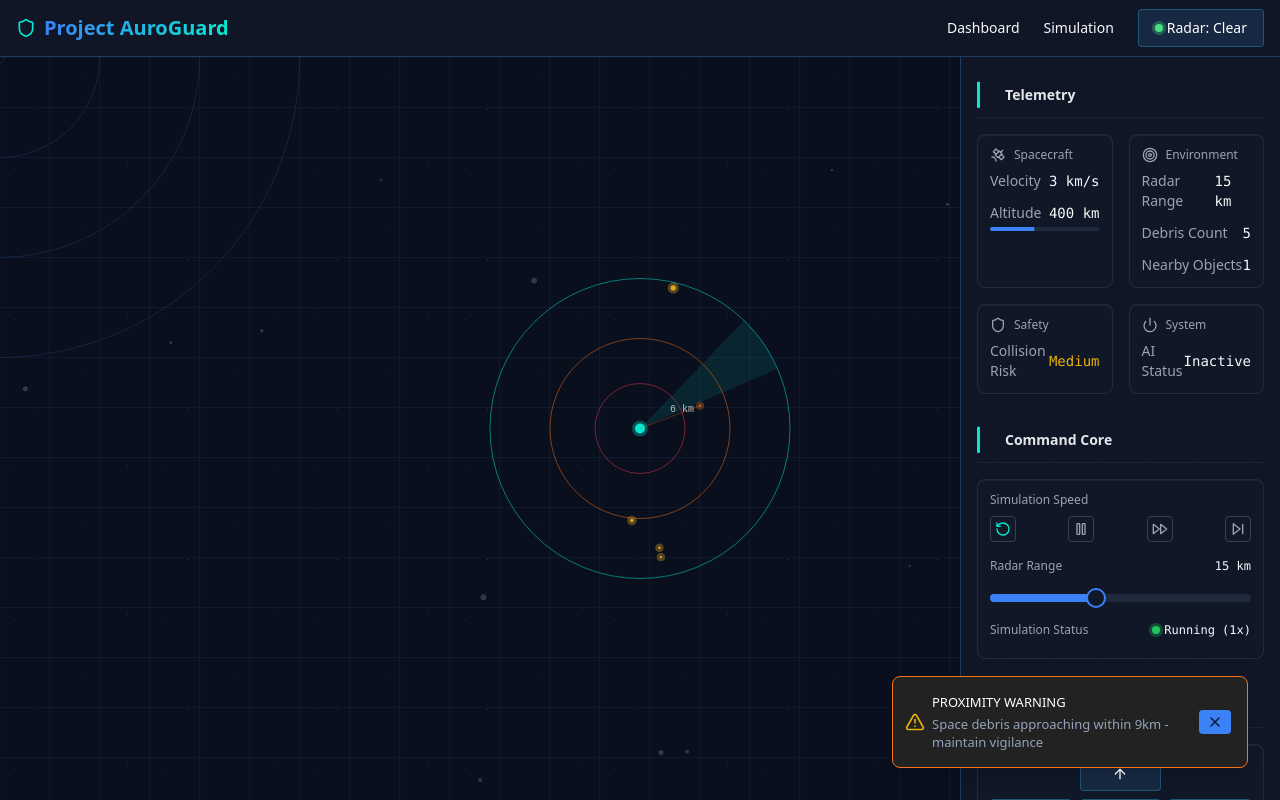
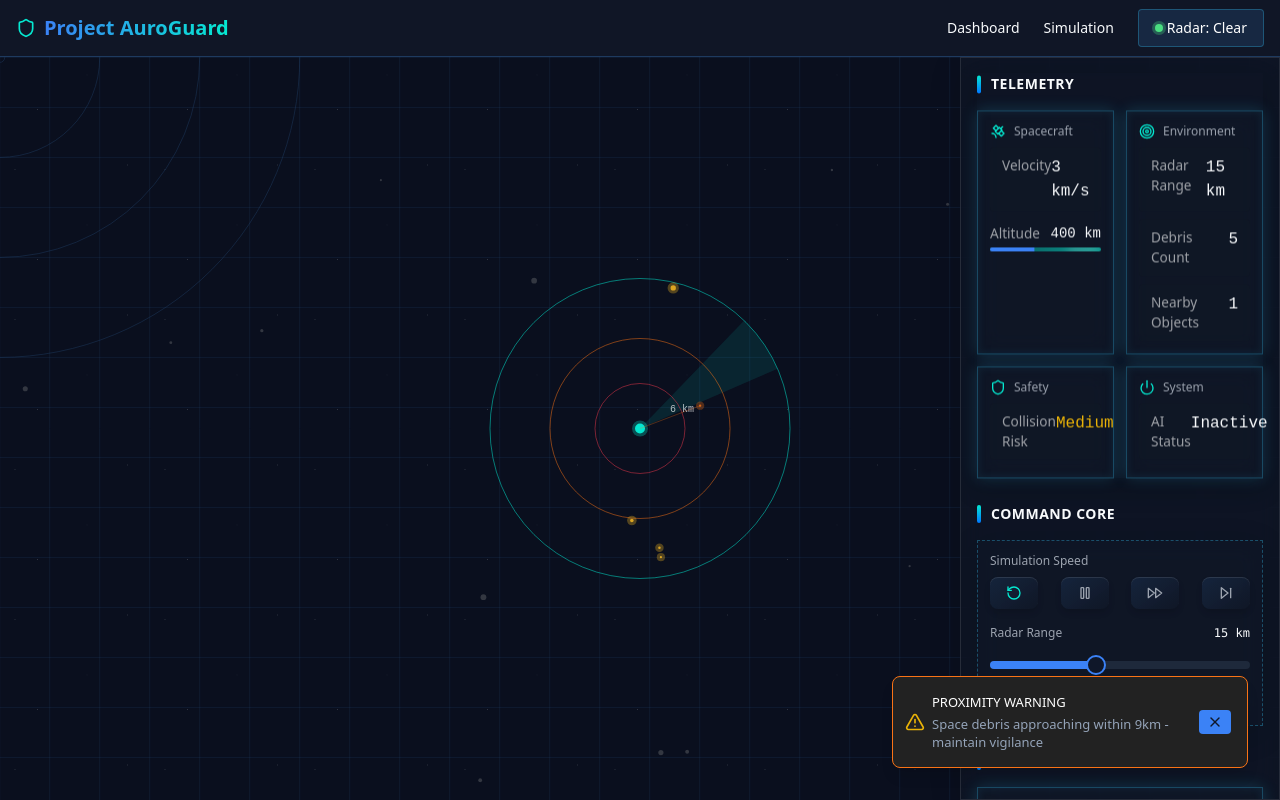
Before and after one commit to james-tiger/AuroGuard_V3, a React (Vite) app: page /simulation in a window 1280 px wide. Built offline with nearby package versions, Linux system fonts and the light colour scheme.

Commit message:
Refactor simulation for modernization
Update simulation components for a more modern look and feel.

```diff
--- a/src/index.css
+++ b/src/index.css
@@ -217,3 +217,125 @@
   50% { transform: scale(1.5); opacity: 0.1; }
   100% { transform: scale(1); opacity: 0.4; }
 }
+
+/* Modern UI Enhancements */
+.glassmorphism {
+  background: rgba(17, 24, 39, 0.7);
+  backdrop-filter: blur(12px);
+  border: 1px solid rgba(255, 255, 255, 0.1);
+  box-shadow: 0 8px 32px rgba(0, 0, 0, 0.1);
+}
+
+.neo-button {
+  background: linear-gradient(145deg, rgba(30, 58, 95, 0.4), rgba(17, 24, 39, 0.6));
+  border: none;
+  border-radius: 8px;
+  padding: 0.5rem 1rem;
+  color: white;
+  position: relative;
+  overflow: hidden;
+  transition: all 0.3s ease;
+  box-shadow: 0 4px 6px rgba(0, 0, 0, 0.1),
+              inset 0 1px 0 rgba(255, 255, 255, 0.1);
+}
+
+.neo-button:hover {
+  background: linear-gradient(145deg, rgba(51, 195, 240, 0.3), rgba(30, 58, 95, 0.5));
+  box-shadow: 0 6px 12px rgba(0, 0, 0, 0.15),
+              inset 0 1px 0 rgba(255, 255, 255, 0.15);
+  transform: translateY(-1px);
+}
+
+.neo-button:active {
+  transform: translateY(1px);
+  box-shadow: 0 2px 4px rgba(0, 0, 0, 0.1),
+              inset 0 1px 0 rgba(255, 255, 255, 0.05);
+}
+
+.glow-border {
+  border: 1px solid rgba(51, 195, 240, 0.3);
+  box-shadow: 0 0 15px rgba(51, 195, 240, 0.2),
+              inset 0 0 8px rgba(51, 195, 240, 0.1);
+  transition: all 0.3s ease;
+}
+
+.glow-border:hover {
+  border-color: rgba(51, 195, 240, 0.6);
+  box-shadow: 0 0 20px rgba(51, 195, 240, 0.4),
+              inset 0 0 12px rgba(51, 195, 240, 0.2);
+}
+
+.dash-border {
+  position: relative;
+  border: 1px dashed rgba(51, 195, 240, 0.3);
+  animation: border-pulse 3s infinite linear;
+}
+
+@keyframes border-pulse {
+  0% { border-color: rgba(51, 195, 240, 0.2); }
+  50% { border-color: rgba(51, 195, 240, 0.6); }
+  100% { border-color: rgba(51, 195, 240, 0.2); }
+}
+
+.floating-panel {
+  animation: float 6s ease-in-out infinite;
+  box-shadow: 0 10px 25px rgba(0, 0, 0, 0.2);
+}
+
+@keyframes float {
+  0% { transform: translateY(0px); }
+  50% { transform: translateY(-10px); }
+  100% { transform: translateY(0px); }
+}
+
+.section-title {
+  position: relative;
+  padding-left: 14px;
+  font-weight: 600;
+  letter-spacing: 0.5px;
+  text-transform: uppercase;
+  font-size: 14px;
+}
+
+.section-title::before {
+  content: '';
+  position: absolute;
+  left: 0;
+  top: 50%;
+  transform: translateY(-50%);
+  width: 4px;
+  height: 18px;
+  background: linear-gradient(to bottom, #05e9d1, #0077ff);
+  border-radius: 2px;
+}
+
+.data-cell {
+  display: flex;
+  justify-content: space-between;
+  padding: 8px 12px;
+  border-radius: 4px;
+  background: rgba(17, 24, 39, 0.5);
+  margin-bottom: 6px;
+  transition: all 0.2s ease;
+}
+
+.data-cell:hover {
+  background: rgba(30, 58, 95, 0.5);
+}
+
+.data-value {
+  font-family: 'Courier New', monospace;
+  font-weight: 500;
+}
+
+.data-label {
+  color: rgba(255, 255, 255, 0.6);
+  font-size: 0.85rem;
+}
+
+.highlight-text {
+  background: linear-gradient(90deg, #05e9d1, #0077ff);
+  -webkit-background-clip: text;
+  -webkit-text-fill-color: transparent;
+  font-weight: 600;
+}
--- a/src/pages/Simulation.tsx
+++ b/src/pages/Simulation.tsx
@@ -151,10 +151,10 @@ const Simulation = () => {
       {/* Collision warning alert */}
       {showWarning && (
         <div className="absolute top-4 left-4 right-4 z-20">
-          <Alert variant="destructive" className="border-red-600 bg-red-900/40 text-white animate-pulse">
+          <Alert variant="destructive" className="border-red-600 bg-red-900/40 text-white animate-pulse glassmorphism">
             <div className="flex justify-between items-start">
               <div>
-                <AlertTitle className="text-red-200">COLLISION RISK DETECTED</AlertTitle>
+                <AlertTitle className="text-red-200 highlight-text">COLLISION RISK DETECTED</AlertTitle>
                 <AlertDescription>
                   Critical proximity warning! Space debris detected within {Math.round(radarRange * 0.3)}km range.
                 </AlertDescription>
@@ -173,76 +173,67 @@ const Simulation = () => {
       )}
 
       {/* Right sidebar with controls */}
-      <div className="absolute top-0 right-0 bottom-0 w-80 bg-space-panel bg-opacity-90 border-l border-space-grid overflow-y-auto z-10">
+      <div className="absolute top-0 right-0 bottom-0 w-80 glassmorphism border-l border-space-grid overflow-y-auto z-10">
         <div className="p-4 space-y-6">
           {/* Telemetry Section */}
-          <div className="space-y-4">
-            <div className="tech-panel-header">
-              <h2 className="text-sm font-semibold text-gray-200 pl-3">Telemetry</h2>
+          <div className="space-y-4 floating-panel">
+            <div className="section-title">
+              Telemetry
             </div>
 
             {/* Spacecraft Data */}
-            <div className="grid grid-cols-2 gap-4">
-              <div className="tech-panel p-3">
+            <div className="grid grid-cols-2 gap-3">
+              <div className="glassmorphism p-3 glow-border">
                 <div className="flex items-center gap-2 mb-2">
-                  <Satellite className="h-4 w-4 text-gray-400" />
+                  <Satellite className="h-4 w-4 text-space-accent" />
                   <span className="text-xs text-gray-400">Spacecraft</span>
                 </div>
                 <div className="space-y-3">
-                  <div>
-                    <div className="flex justify-between items-center text-sm">
-                      <span className="text-gray-400">Velocity</span>
-                      <span className="font-mono">{telemetry.spacecraft.velocity} km/s</span>
-                    </div>
+                  <div className="data-cell">
+                    <span className="data-label">Velocity</span>
+                    <span className="data-value">{telemetry.spacecraft.velocity} km/s</span>
                   </div>
                   <div>
-                    <div className="flex justify-between items-center text-sm">
-                      <span className="text-gray-400">Altitude</span>
-                      <span className="font-mono">{telemetry.spacecraft.altitude} km</span>
+                    <div className="flex justify-between items-center text-sm mb-1">
+                      <span className="data-label">Altitude</span>
+                      <span className="data-value">{telemetry.spacecraft.altitude} km</span>
                     </div>
-                    <Progress value={telemetry.spacecraft.altitude / 10} className="h-1 mt-1" />
+                    <Progress value={telemetry.spacecraft.altitude / 10} className="h-1 mt-1 tech-progress-bar" />
                   </div>
                 </div>
               </div>
 
-              <div className="tech-panel p-3">
+              <div className="glassmorphism p-3 glow-border">
                 <div className="flex items-center gap-2 mb-2">
-                  <Target className="h-4 w-4 text-gray-400" />
+                  <Target className="h-4 w-4 text-space-accent" />
                   <span className="text-xs text-gray-400">Environment</span>
                 </div>
-                <div className="space-y-3">
-                  <div>
-                    <div className="flex justify-between items-center text-sm">
-                      <span className="text-gray-400">Radar Range</span>
-                      <span className="font-mono">{radarRange} km</span>
+                <div className="space-y-2">
+                  <div className="data-cell">
+                    <span className="data-label">Radar Range</span>
+                    <span className="data-value">{radarRange} km</span>
                   </div>
+                  <div className="data-cell">
+                    <span className="data-label">Debris Count</span>
+                    <span className="data-value">{telemetry.environment.debrisCount}</span>
                   </div>
-                  <div>
-                    <div className="flex justify-between items-center text-sm">
-                      <span className="text-gray-400">Debris Count</span>
-                      <span className="font-mono">{telemetry.environment.debrisCount}</span>
-                    </div>
-                  </div>
-                  <div>
-                    <div className="flex justify-between items-center text-sm">
-                      <span className="text-gray-400">Nearby Objects</span>
-                      <span className="font-mono">{telemetry.environment.nearbyObjects}</span>
-                    </div>
+                  <div className="data-cell">
+                    <span className="data-label">Nearby Objects</span>
+                    <span className="data-value">{telemetry.environment.nearbyObjects}</span>
                   </div>
                 </div>
               </div>
 
-              <div className="tech-panel p-3">
+              <div className="glassmorphism p-3 glow-border">
                 <div className="flex items-center gap-2 mb-2">
-                  <Shield className="h-4 w-4 text-gray-400" />
+                  <Shield className="h-4 w-4 text-space-accent" />
                   <span className="text-xs text-gray-400">Safety</span>
                 </div>
                 <div className="space-y-3">
-                  <div>
-                    <div className="flex justify-between items-center text-sm">
-                      <span className="text-gray-400">Collision Risk</span>
+                  <div className="data-cell">
+                    <span className="data-label">Collision Risk</span>
                     <span
-                        className={`font-mono ${
+                      className={`data-value ${
                         telemetry.safety.collisionRisk === 'Low' ? 'text-green-500' :
                         telemetry.safety.collisionRisk === 'Medium' ? 'text-yellow-500' :
                         'text-red-500'
@@ -253,19 +244,16 @@ const Simulation = () => {
                   </div>
                 </div>
               </div>
-              </div>
 
-              <div className="tech-panel p-3">
+              <div className="glassmorphism p-3 glow-border">
                 <div className="flex items-center gap-2 mb-2">
-                  <Power className="h-4 w-4 text-gray-400" />
+                  <Power className="h-4 w-4 text-space-accent" />
                   <span className="text-xs text-gray-400">System</span>
                 </div>
                 <div className="space-y-3">
-                  <div>
-                    <div className="flex justify-between items-center text-sm">
-                      <span className="text-gray-400">AI Status</span>
-                      <span className="font-mono">{telemetry.system.aiStatus}</span>
-                    </div>
+                  <div className="data-cell">
+                    <span className="data-label">AI Status</span>
+                    <span className="data-value">{telemetry.system.aiStatus}</span>
                   </div>
                 </div>
               </div>
@@ -274,22 +262,22 @@ const Simulation = () => {
 
           {/* Command Core Section */}
           <div className="space-y-4">
-            <div className="tech-panel-header">
-              <h2 className="text-sm font-semibold text-gray-200 pl-3">Command Core</h2>
+            <div className="section-title">
+              Command Core
             </div>
 
-            <div className="tech-panel p-3">
+            <div className="glassmorphism p-3 dash-border">
               <div className="mb-4">
                 <span className="text-xs text-gray-400 block mb-2">Simulation Speed</span>
                 <div className="flex items-center justify-between gap-2">
                   <button
-                    className="bg-space-panel border border-gray-700 rounded p-1 hover:bg-gray-800 transition-colors"
+                    className="neo-button"
                     onClick={() => handleSpeedChange(1)}
                   >
                     <RotateCcw className={`h-4 w-4 ${simSpeed === 1 ? 'text-space-accent' : 'text-gray-400'}`} />
                   </button>
                   <button
-                    className="bg-space-panel border border-gray-700 rounded p-1 hover:bg-gray-800 transition-colors"
+                    className="neo-button"
                     onClick={toggleSimulation}
                   >
                     {isRunning ?
@@ -298,13 +286,13 @@ const Simulation = () => {
                     }
                   </button>
                   <button
-                    className="bg-space-panel border border-gray-700 rounded p-1 hover:bg-gray-800 transition-colors"
+                    className="neo-button"
                     onClick={() => handleSpeedChange(2)}
                   >
                     <FastForward className={`h-4 w-4 ${simSpeed === 2 ? 'text-space-accent' : 'text-gray-400'}`} />
                   </button>
                   <button
-                    className="bg-space-panel border border-gray-700 rounded p-1 hover:bg-gray-800 transition-colors"
+                    className="neo-button"
                     onClick={() => handleSpeedChange(4)}
                   >
                     <SkipForward className={`h-4 w-4 ${simSpeed === 4 ? 'text-space-accent' : 'text-gray-400'}`} />
@@ -341,15 +329,15 @@ const Simulation = () => {
 
           {/* Navigation Hub */}
           <div className="space-y-4">
-            <div className="tech-panel-header">
-              <h2 className="text-sm font-semibold text-gray-200 pl-3">Navigation Hub</h2>
+            <div className="section-title">
+              Navigation Hub
             </div>
 
-            <div className="tech-panel p-3">
+            <div className="glassmorphism p-3 glow-border">
               <div className="grid grid-cols-3 gap-2 mb-4">
                 <div></div>
                 <button
-                  className={`tech-button flex justify-center items-center ${navigationControls.up ? 'bg-space-accent/20 border-space-accent' : ''}`}
+                  className={`neo-button flex justify-center items-center ${navigationControls.up ? 'bg-space-accent/20 border-space-accent' : ''}`}
                   onMouseDown={() => handleNavigationPress('up')}
                   onMouseUp={() => handleNavigationRelease('up')}
                   onMouseLeave={() => handleNavigationRelease('up')}
@@ -361,7 +349,7 @@ const Simulation = () => {
                 <div></div>
 
                 <button
-                  className={`tech-button flex justify-center items-center ${navigationControls.left ? 'bg-space-accent/20 border-space-accent' : ''}`}
+                  className={`neo-button flex justify-center items-center ${navigationControls.left ? 'bg-space-accent/20 border-space-accent' : ''}`}
                   onMouseDown={() => handleNavigationPress('left')}
                   onMouseUp={() => handleNavigationRelease('left')}
                   onMouseLeave={() => handleNavigationRelease('left')}
@@ -371,7 +359,7 @@ const Simulation = () => {
                   <ArrowLeft className="h-4 w-4" />
                 </button>
                 <button
-                  className={`tech-button flex justify-center items-center ${navigationControls.down ? 'bg-space-accent/20 border-space-accent' : ''}`}
+                  className={`neo-button flex justify-center items-center ${navigationControls.down ? 'bg-space-accent/20 border-space-accent' : ''}`}
                   onMouseDown={() => handleNavigationPress('down')}
                   onMouseUp={() => handleNavigationRelease('down')}
                   onMouseLeave={() => handleNavigationRelease('down')}
@@ -381,7 +369,7 @@ const Simulation = () => {
                   <ArrowDown className="h-4 w-4" />
                 </button>
                 <button
-                  className={`tech-button flex justify-center items-center ${navigationControls.right ? 'bg-space-accent/20 border-space-accent' : ''}`}
+                  className={`neo-button flex justify-center items-center ${navigationControls.right ? 'bg-space-accent/20 border-space-accent' : ''}`}
                   onMouseDown={() => handleNavigationPress('right')}
                   onMouseUp={() => handleNavigationRelease('right')}
                   onMouseLeave={() => handleNavigationRelease('right')}
@@ -392,7 +380,7 @@ const Simulation = () => {
                 </button>
               </div>
 
-              <div className="text-xs text-gray-400 text-center">
+              <div className="text-xs text-center data-label">
                 {Object.values(navigationControls).some(control => control)
                   ? 'Thrusters active'
                   : 'Use controls to navigate spacecraft'}
@@ -402,11 +390,11 @@ const Simulation = () => {
 
           {/* AI Nexus */}
           <div className="space-y-4">
-            <div className="tech-panel-header">
-              <h2 className="text-sm font-semibold text-gray-200 pl-3">AI Nexus</h2>
+            <div className="section-title">
+              AI Nexus
             </div>
 
-            <div className="tech-panel p-3">
+            <div className="glassmorphism p-3 glow-border">
               <div className="flex items-center justify-between mb-3">
                 <span className="text-xs text-gray-400">AI Control</span>
                 <div className="flex items-center">
@@ -422,21 +410,21 @@ const Simulation = () => {
 
               <div className="grid grid-cols-3 gap-2">
                 <button
-                  className={`tech-button flex flex-col items-center justify-center py-2 ${aiMode === 'off' ? 'border-space-accent' : ''}`}
+                  className={`neo-button flex flex-col items-center justify-center py-2 ${aiMode === 'off' ? 'border-space-accent' : ''}`}
                   onClick={() => changeAiMode('off')}
                 >
                   <Power className="h-4 w-4 mb-1" />
                   <span className="text-xs">Off</span>
                 </button>
                 <button
-                  className={`tech-button flex flex-col items-center justify-center py-2 ${aiMode === 'avoid' ? 'border-space-accent' : ''}`}
+                  className={`neo-button flex flex-col items-center justify-center py-2 ${aiMode === 'avoid' ? 'border-space-accent' : ''}`}
                   onClick={() => changeAiMode('avoid')}
                 >
                   <Shield className="h-4 w-4 mb-1" />
                   <span className="text-xs">Avoid</span>
                 </button>
                 <button
-                  className={`tech-button flex flex-col items-center justify-center py-2 ${aiMode === 'follow' ? 'border-space-accent' : ''}`}
+                  className={`neo-button flex flex-col items-center justify-center py-2 ${aiMode === 'follow' ? 'border-space-accent' : ''}`}
                   onClick={() => changeAiMode('follow')}
                 >
                   <Target className="h-4 w-4 mb-1" />
@@ -447,7 +435,7 @@ const Simulation = () => {
               <div className="mt-3">
                 <div className="flex items-center mt-2">
                   <span className={`indicator-dot ${aiMode !== 'off' ? 'bg-space-accent' : 'bg-red-500'} mr-2`}></span>
-                  <span className="text-xs text-gray-400">
+                  <span className="text-xs data-label">
                     {aiMode !== 'off' ? `AI ${aiMode} mode active` : 'AI navigation disabled'}
                   </span>
                 </div>
```
Lines whose indentation alone changed are shown as unchanged.
